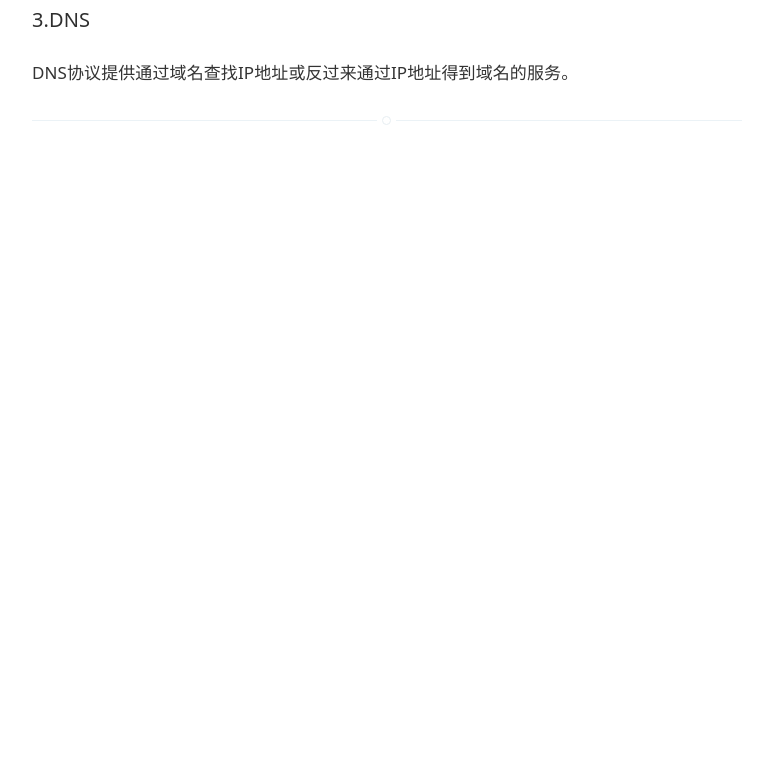
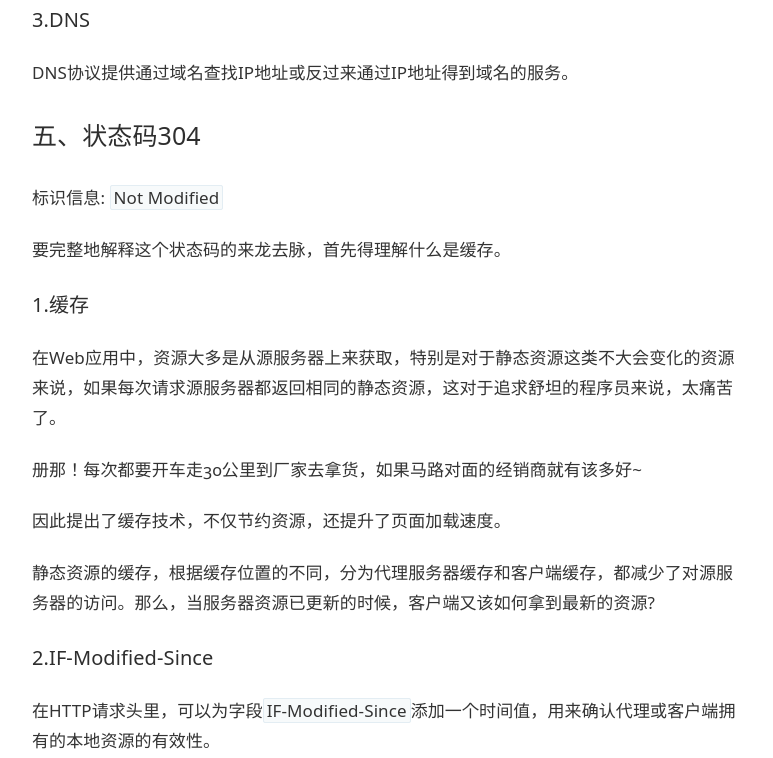
Before and after one commit to bulgerxie/bulgerxie.github.io, a Jekyll site: the page built from _posts/2017-08-21-TCPIP.markdown, in a window 1280 px wide and 1400 px high, scrolled down 2209 px. Shown: the part 505-1263 px from the top of the window, without its empty margins (253-1026 px from the left). Built offline with Jekyll 4.4.1, drawn with Linux system fonts in a browser that asks for light colours; before the commit the page ends 2839 px from its top, so only the background shows below that; some of the changed text lies outside the part shown; grey boxes are pictures that could not be loaded.

Commit message:
combine 304 to TCP/IP

```diff
--- a/_posts/2017-08-21-TCPIP.markdown
+++ b/_posts/2017-08-21-TCPIP.markdown
@@ -47,3 +47,25 @@ TCP协议位于传输层，它不仅在传递大数据时会把数据分割成
 
 ##### 3.DNS
 DNS协议提供通过域名查找IP地址或反过来通过IP地址得到域名的服务。
+
+#### 五、状态码304
+
+标识信息: `Not Modified`
+
+要完整地解释这个状态码的来龙去脉，首先得理解什么是缓存。
+##### 1.缓存
+在Web应用中，资源大多是从源服务器上来获取，特别是对于静态资源这类不大会变化的资源来说，如果每次请求源服务器都返回相同的静态资源，这对于追求舒坦的程序员来说，太痛苦了。
+
+册那！每次都要开车走30公里到厂家去拿货，如果马路对面的经销商就有该多好~
+
+因此提出了缓存技术，不仅节约资源，还提升了页面加载速度。
+
+静态资源的缓存，根据缓存位置的不同，分为代理服务器缓存和客户端缓存，都减少了对源服务器的访问。那么，当服务器资源已更新的时候，客户端又该如何拿到最新的资源?
+
+##### 2.IF-Modified-Since
+在HTTP请求头里，可以为字段`IF-Modified-Since`添加一个时间值，用来确认代理或客户端拥有的本地资源的有效性。
+
+服务器收到请求后，会比较资源的更新时间，如果`IF-Modified-Since`字段值在资源更新时间之前，则接受请求，返回最新资源；如果资源更新时间在`IF-Modified-Since`字段值之后，表明请求的资源没有更新过，返回状态码304响应。
+![304](http://navcd-1252873427.cosgz.myqcloud.com/head_img/304.png)
+
+获取资源的最新更新时间，可以查看首部字段`Last-Modified`。
```
Also changed, not shown: _drafts/2017-08-10-vue.markdown (deleted, +0 -26 lines), _posts/2017-08-24-304.markdown (deleted, +0 -30 lines).
